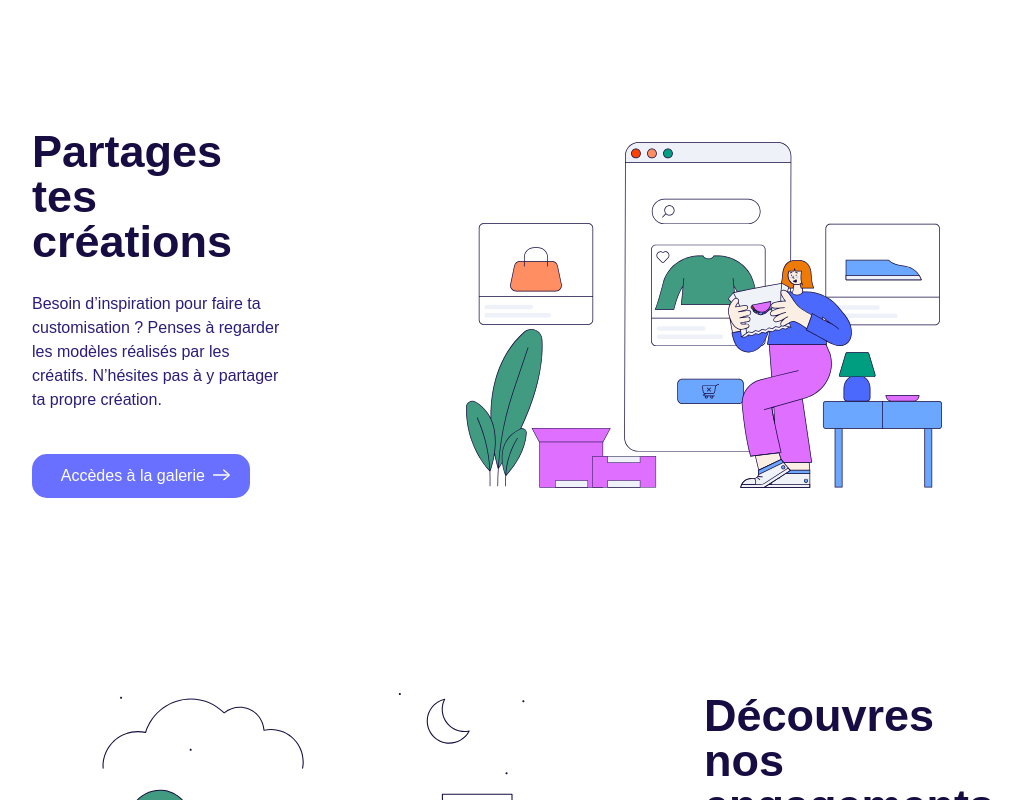
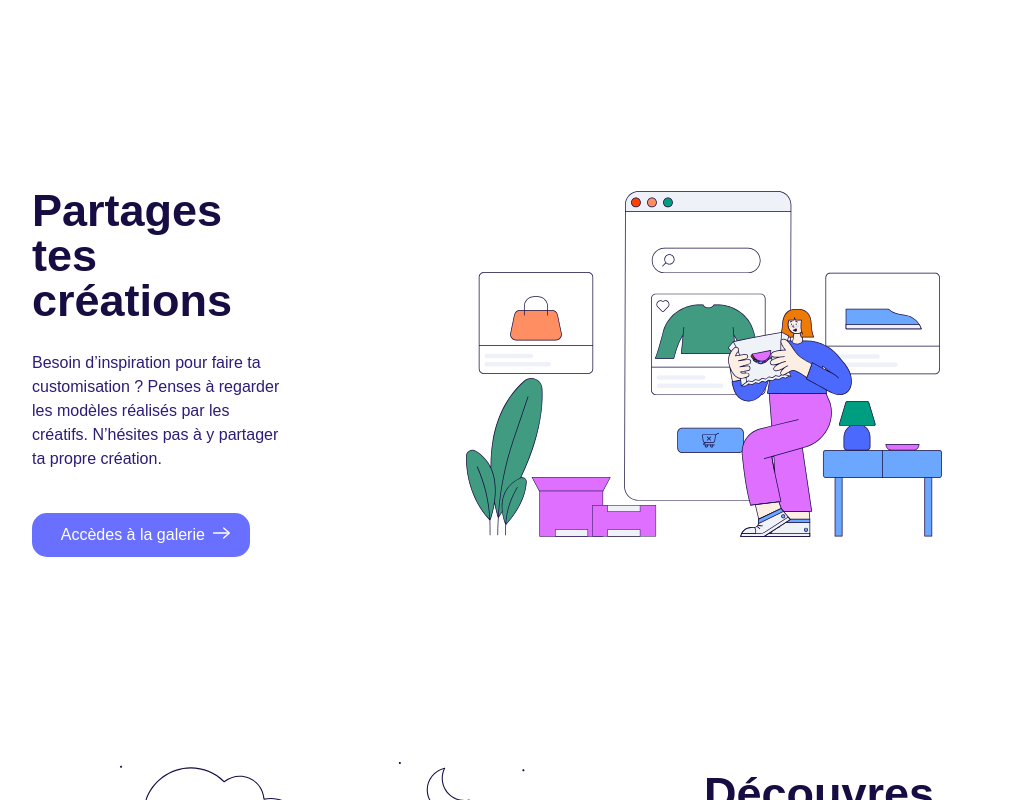
Before and after one commit to SeubJrd/agemovue, a Vue app: page / in a window 1280 px wide. Shown: the part 2100-2900 px from the top of the page, without its empty margins (128-1148 px from the left). Built offline with nearby package versions, Linux system fonts and the light colour scheme; a web font is replaced by a local one.

Commit message:
Correction mineure de bug accueil

```diff
--- a/src/views/Home.vue
+++ b/src/views/Home.vue
@@ -55,6 +55,7 @@
 
         <div class="accueil__section -accueil-colDroite">
             <div class="accueil__infos">
+                <div class="centreVert">
                     <h1>Partages tes créations</h1>
                     <p>Besoin d’inspiration pour faire ta customisation ? Penses à regarder les modèles réalisés par les créatifs. N’hésites pas à y partager ta propre création.</p>
                     <router-link class="primaryBtn -fleche" to="/Galerie">
@@ -69,6 +70,7 @@
                             c0.2-0.2,0.3-0.5,0.3-0.7c0-0.3-0.1-0.6-0.3-0.7l-7.8-7.2c-0.4-0.4-1-0.3-1.4,0.1s-0.3,1,0.1,1.4l5.9,5.3" />
                             </svg></span>
                     </router-link>
+                </div>
             </div>
             <div class="accueil__infos-illus">
                 <img src="@/assets/img/Accueil/illu_partagez.svg" alt="">
@@ -117,6 +119,10 @@ export default {
     grid-template-columns: repeat(2);
     margin-left: 12.5%;
     margin-top: 15%;
+}
+
+.accueil__infos {
+    padding-top: 7%;
 }
 
 .accueil__infos h1{
```
Lines whose indentation alone changed are shown as unchanged.
